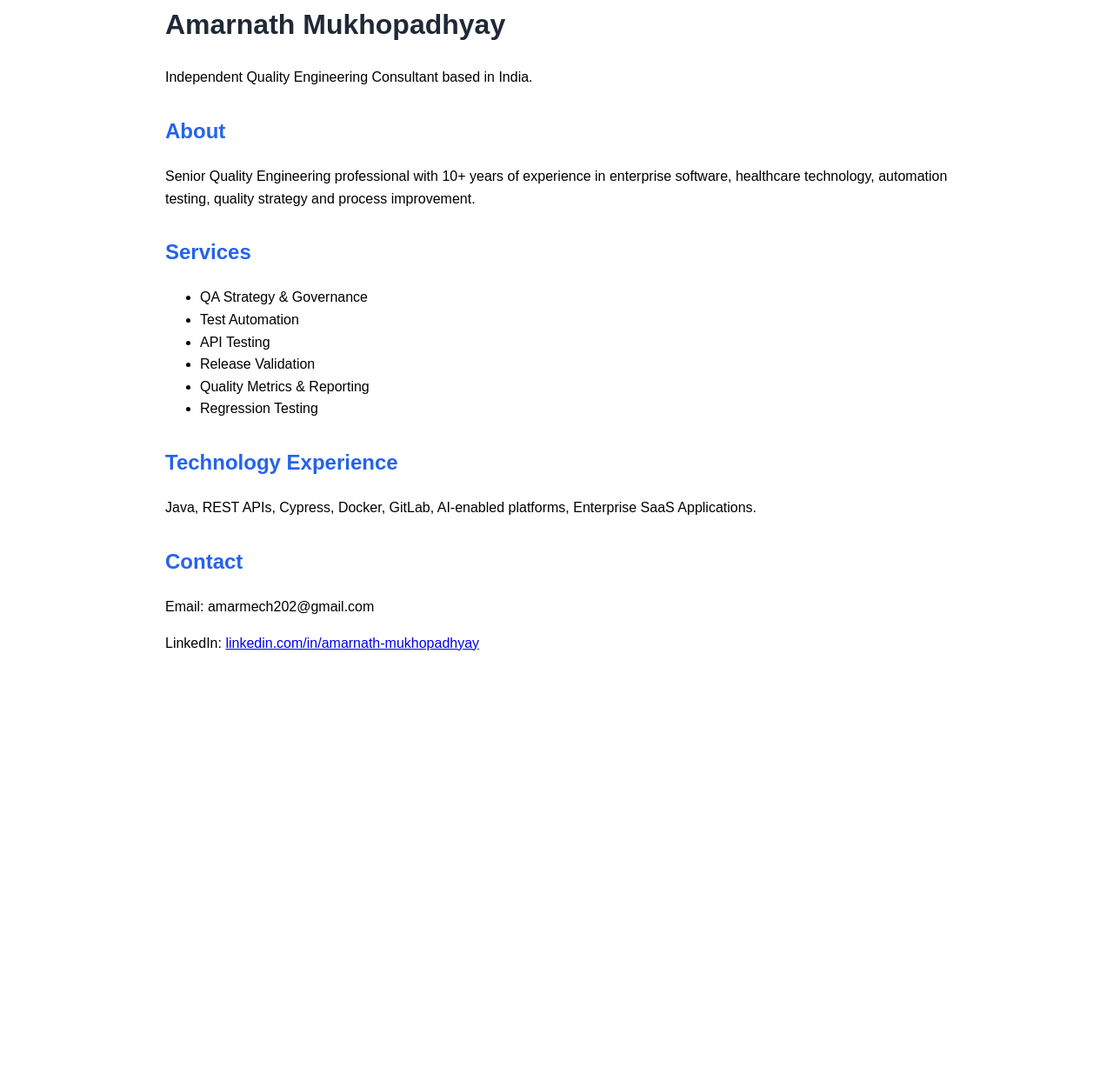
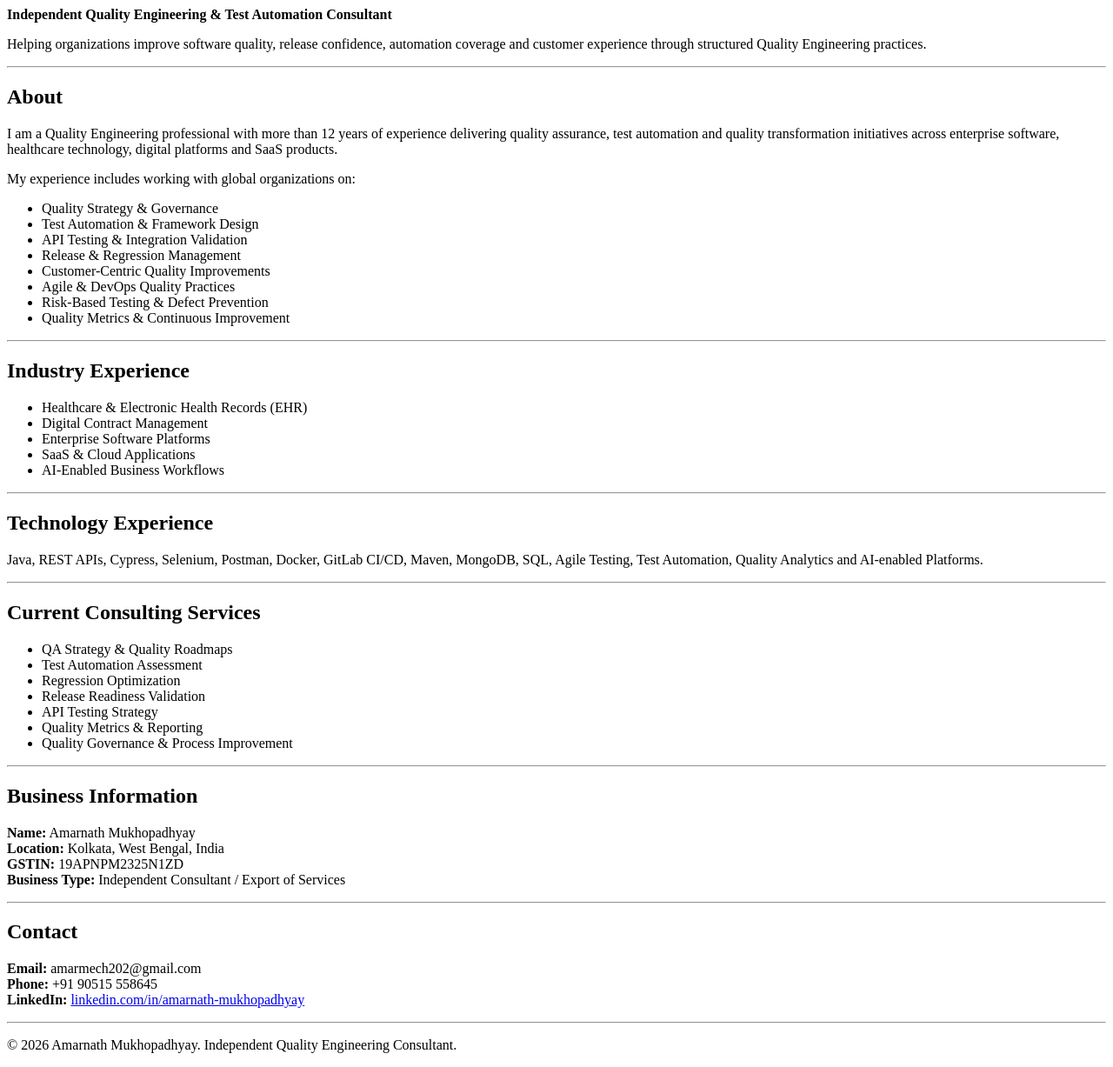
Before and after one commit to amar20101-art/amar20101-art.github.io, a plain HTML site: page index.html in a window 1280 px wide. Shown: the part 58-1285 px from the top of the page at 87% size. Before the commit the page ends 866 px from the top, so only its background shows below. Drawn offline with Linux system fonts and the light colour scheme.

Commit message:
Revise index.html for improved presentation and details
Updated content and structure of the index.html file to enhance personal branding and service offerings.

```diff
--- a/index.html
+++ b/index.html
@@ -1,81 +1,96 @@
-<!DOCTYPE html>
-<html>
-<head>
-  <title>Amarnath Mukhopadhyay</title>
-  <style>
-    body {
-      font-family: Arial, sans-serif;
-      max-width: 900px;
-      margin: auto;
-      padding: 40px;
-      line-height: 1.6;
-    }
-
-    h1 {
-      color: #1f2937;
-    }
-
-    h2 {
-      color: #2563eb;
-    }
-
-    .section {
-      margin-top: 30px;
-    }
-  </style>
-</head>
-<body>
-
 <h1>Amarnath Mukhopadhyay</h1>
 
 <p>
-Independent Quality Engineering Consultant based in India.
+<strong>Independent Quality Engineering & Test Automation Consultant</strong>
 </p>
 
-<div class="section">
+<p>
+Helping organizations improve software quality, release confidence, automation coverage and customer experience through structured Quality Engineering practices.
+</p>
+
+<hr>
+
 <h2>About</h2>
 
 <p>
-Senior Quality Engineering professional with 10+ years of experience in enterprise software, healthcare technology, automation testing, quality strategy and process improvement.
+I am a Quality Engineering professional with more than 12 years of experience delivering quality assurance, test automation and quality transformation initiatives across enterprise software, healthcare technology, digital platforms and SaaS products.
 </p>
-</div>
 
-<div class="section">
-<h2>Services</h2>
+<p>
+My experience includes working with global organizations on:
+</p>
 
 <ul>
-<li>QA Strategy & Governance</li>
-<li>Test Automation</li>
-<li>API Testing</li>
-<li>Release Validation</li>
-<li>Quality Metrics & Reporting</li>
-<li>Regression Testing</li>
+<li>Quality Strategy & Governance</li>
+<li>Test Automation & Framework Design</li>
+<li>API Testing & Integration Validation</li>
+<li>Release & Regression Management</li>
+<li>Customer-Centric Quality Improvements</li>
+<li>Agile & DevOps Quality Practices</li>
+<li>Risk-Based Testing & Defect Prevention</li>
+<li>Quality Metrics & Continuous Improvement</li>
 </ul>
-</div>
 
-<div class="section">
+<hr>
+
+<h2>Industry Experience</h2>
+
+<ul>
+<li>Healthcare & Electronic Health Records (EHR)</li>
+<li>Digital Contract Management</li>
+<li>Enterprise Software Platforms</li>
+<li>SaaS & Cloud Applications</li>
+<li>AI-Enabled Business Workflows</li>
+</ul>
+
+<hr>
+
 <h2>Technology Experience</h2>
 
 <p>
-Java, REST APIs, Cypress, Docker, GitLab, AI-enabled platforms, Enterprise SaaS Applications.
+Java, REST APIs, Cypress, Selenium, Postman, Docker, GitLab CI/CD, Maven, MongoDB, SQL, Agile Testing, Test Automation, Quality Analytics and AI-enabled Platforms.
 </p>
-</div>
 
-<div class="section">
+<hr>
+
+<h2>Current Consulting Services</h2>
+
+<ul>
+<li>QA Strategy & Quality Roadmaps</li>
+<li>Test Automation Assessment</li>
+<li>Regression Optimization</li>
+<li>Release Readiness Validation</li>
+<li>API Testing Strategy</li>
+<li>Quality Metrics & Reporting</li>
+<li>Quality Governance & Process Improvement</li>
+</ul>
+
+<hr>
+
+<h2>Business Information</h2>
+
+<p>
+<strong>Name:</strong> Amarnath Mukhopadhyay<br>
+<strong>Location:</strong> Kolkata, West Bengal, India<br>
+<strong>GSTIN:</strong> 19APNPM2325N1ZD<br>
+<strong>Business Type:</strong> Independent Consultant / Export of Services
+</p>
+
+<hr>
+
 <h2>Contact</h2>
 
 <p>
-Email: amarmech202@gmail.com
-</p>
-
-<p>
-LinkedIn:
-<a href="https://linkedin.com/in/amarnath-mukhopadhyay">
+<strong>Email:</strong> amarmech202@gmail.com<br>
+<strong>Phone:</strong> +91 90515 558645<br>
+<strong>LinkedIn:</strong>
+<a href="https://linkedin.com/in/amarnath-mukhopadhyay" target="_blank">
 linkedin.com/in/amarnath-mukhopadhyay
 </a>
 </p>
 
-</div>
+<hr>
 
-</body>
-</html>
+<p>
+© 2026 Amarnath Mukhopadhyay. Independent Quality Engineering Consultant.
+</p>
```
